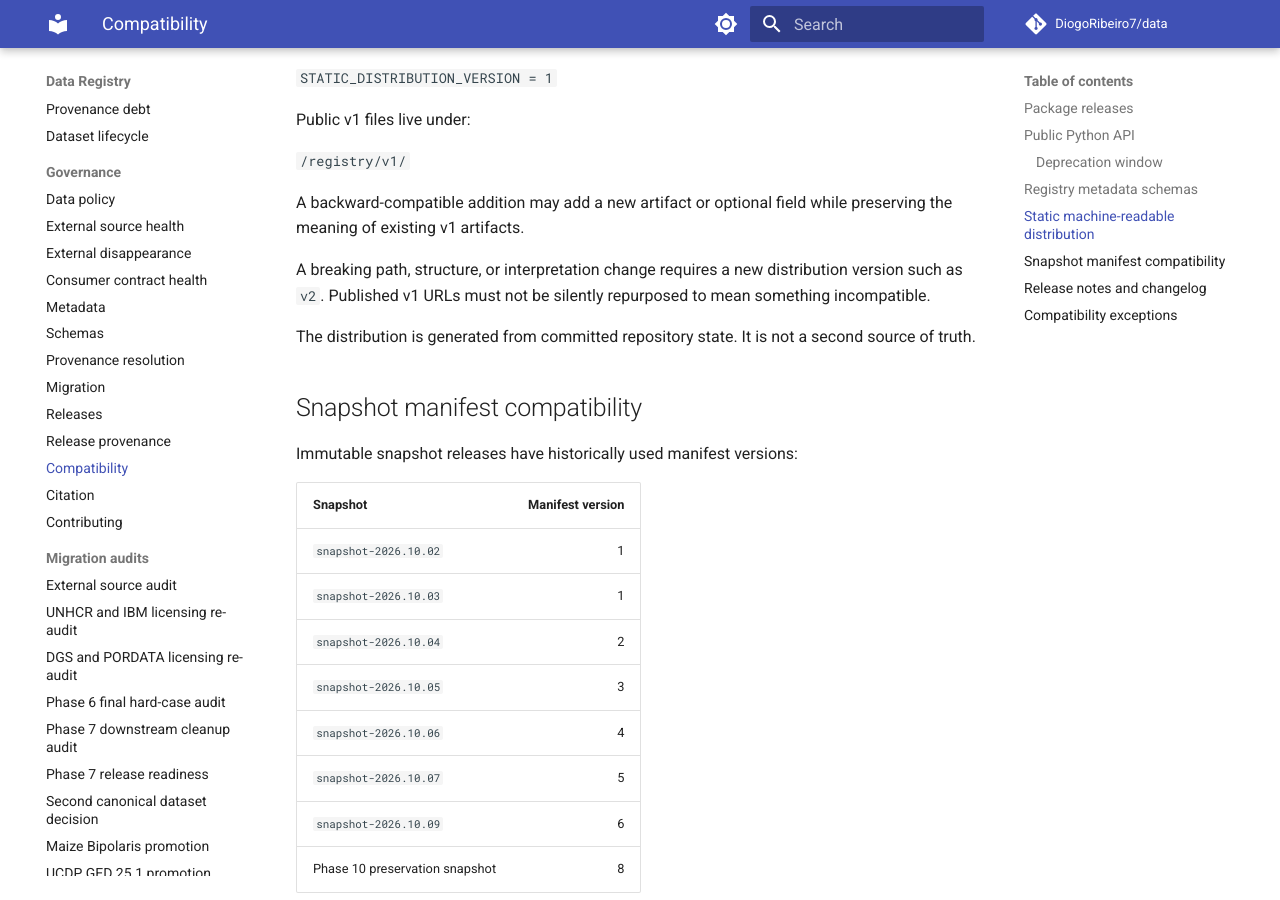
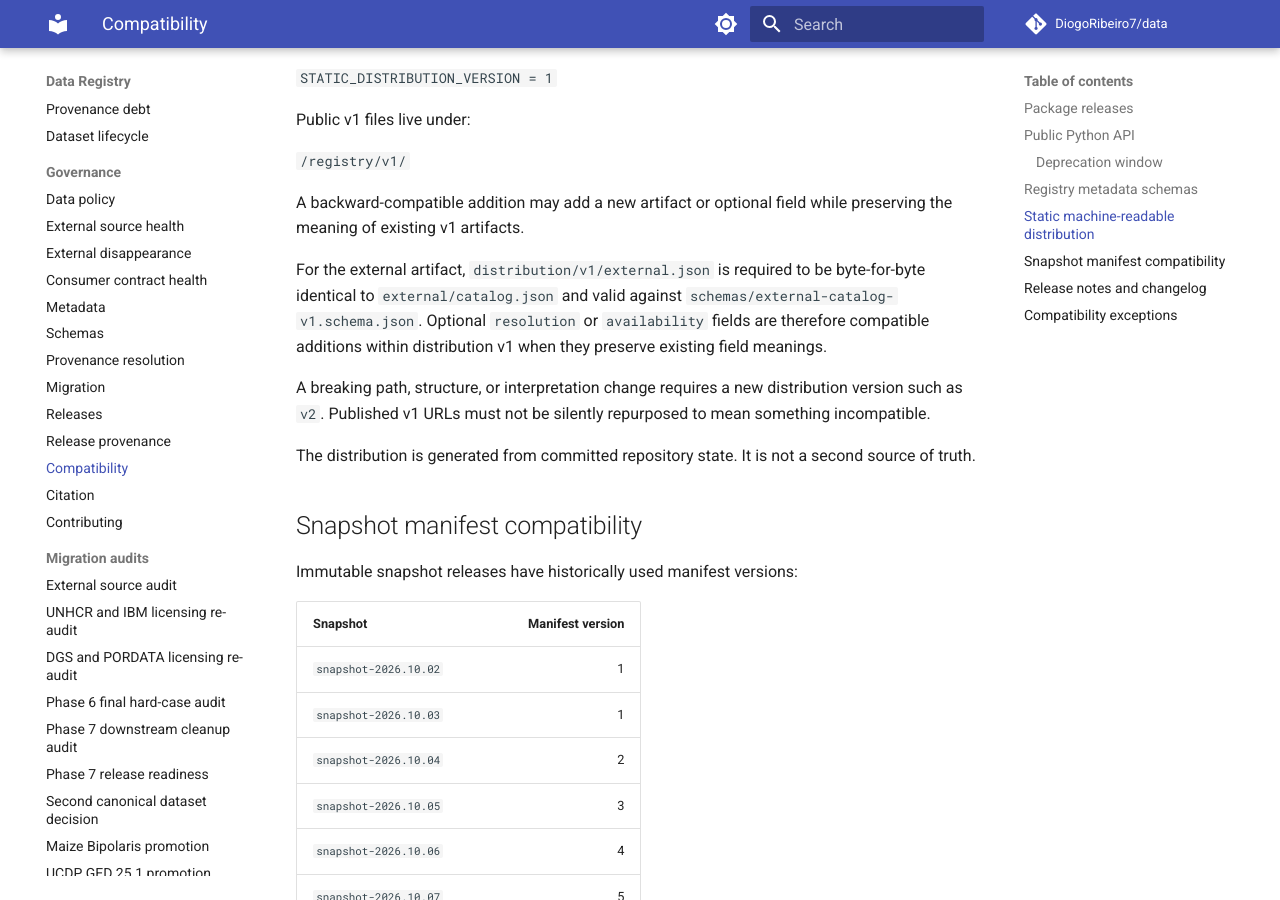
Before and after one commit to DiogoRibeiro7/data, an MkDocs documentation site: the page built from docs/COMPATIBILITY.md, in a window 1280 px wide and 900 px high, scrolled down 2169 px. Built offline with MkDocs 1.6.1 and Material for MkDocs 9.7.7, drawn with Linux system fonts in a browser that asks for light colours; comment, search, counter and statistics services are not loaded.

Commit message:
docs: clarify external distribution v1 compatibility

```diff
--- a/docs/COMPATIBILITY.md
+++ b/docs/COMPATIBILITY.md
@@ -98,6 +98,12 @@ Public v1 files live under:
 A backward-compatible addition may add a new artifact or optional field while
 preserving the meaning of existing v1 artifacts.
 
+For the external artifact, `distribution/v1/external.json` is required to be
+byte-for-byte identical to `external/catalog.json` and valid against
+`schemas/external-catalog-v1.schema.json`. Optional `resolution` or
+`availability` fields are therefore compatible additions within distribution
+v1 when they preserve existing field meanings.
+
 A breaking path, structure, or interpretation change requires a new
 distribution version such as `v2`. Published v1 URLs must not be silently
 repurposed to mean something incompatible.
```
